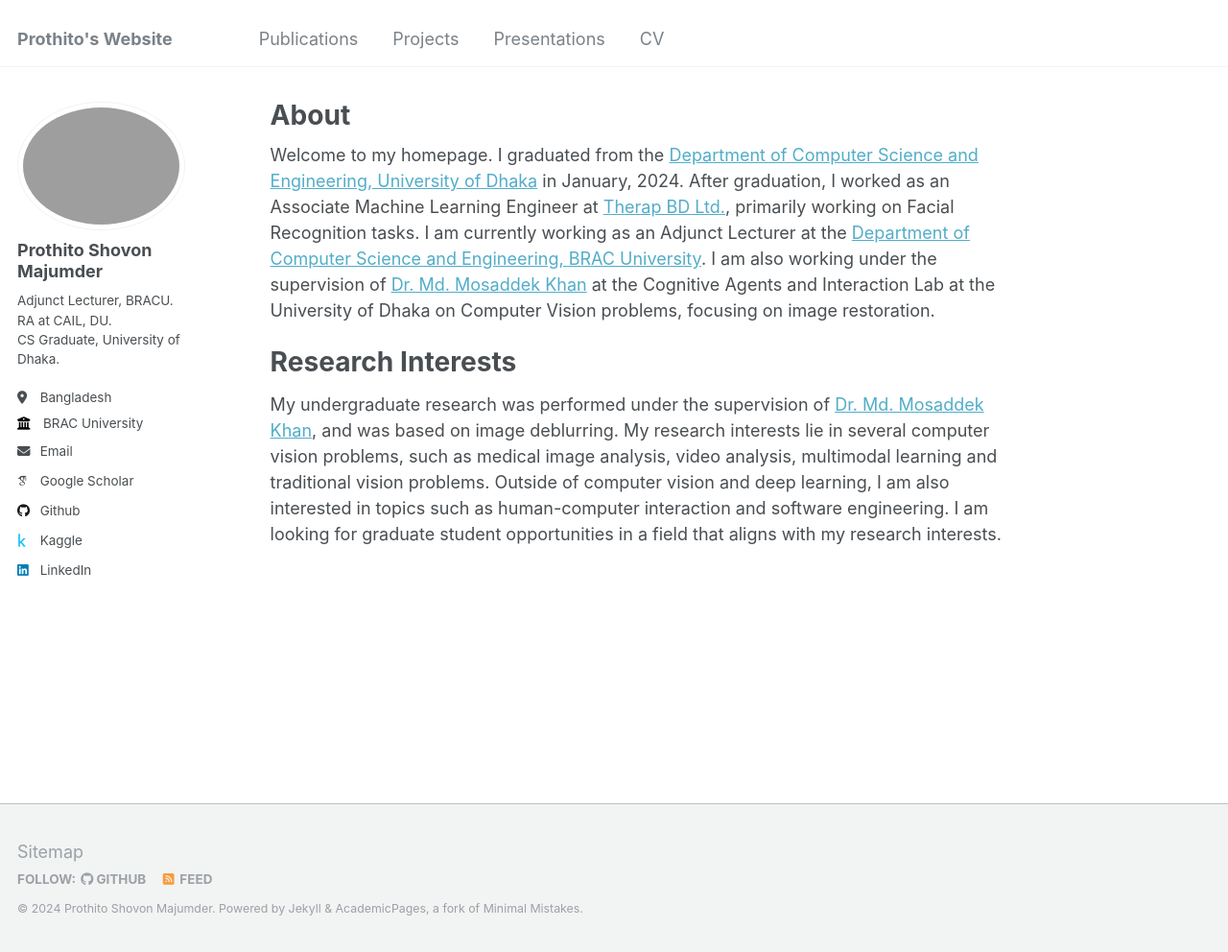
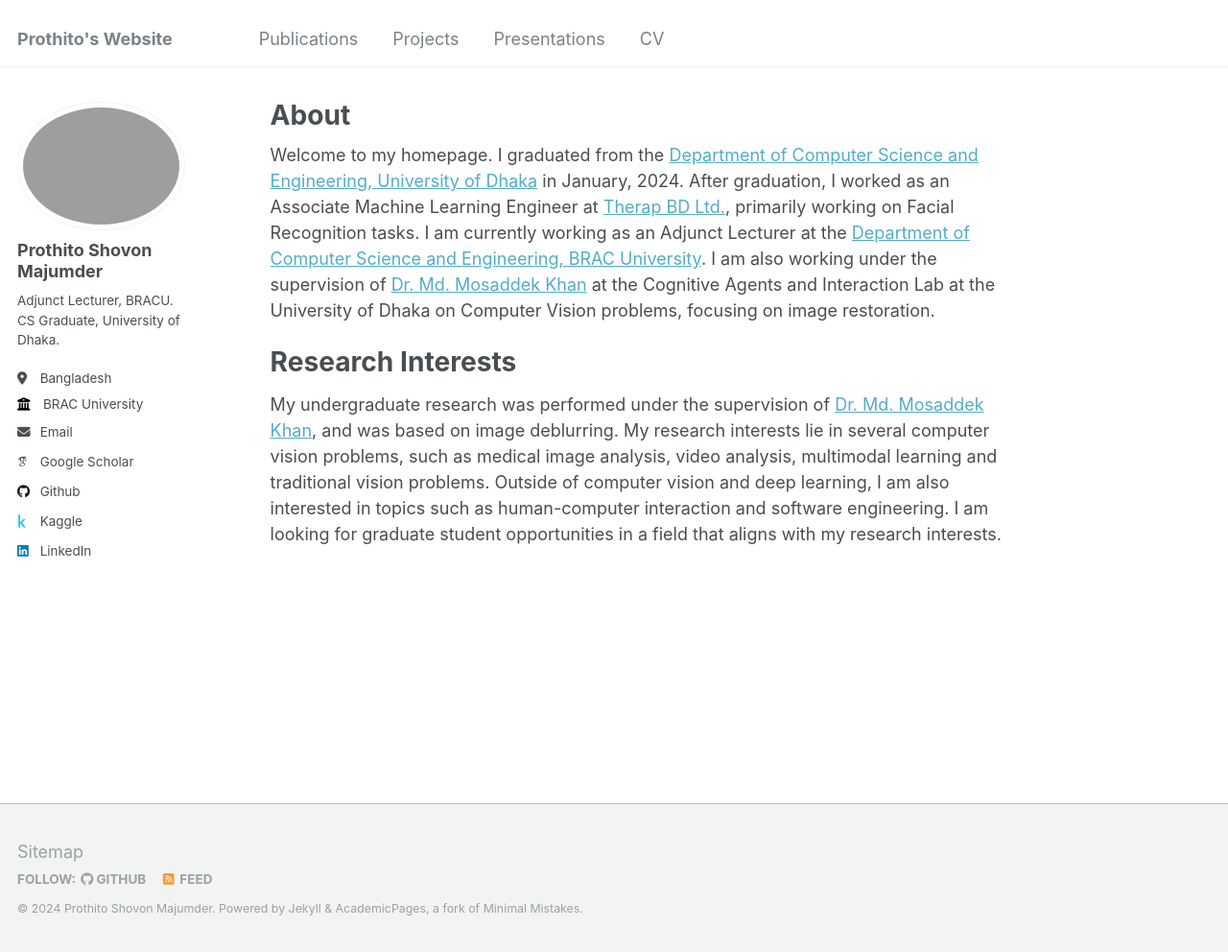
Before and after one commit to prothitoshovon/prothitoshovon.github.io, a Jekyll site: the page built from _pages/about.md, in a window 1280 px wide and 992 px high. Shown: the whole window at 96% size. Built offline with Jekyll 4.4.1, drawn with Linux system fonts in a browser that asks for light colours; some web fonts are replaced.

Commit message:
homepage modified

```diff
--- a/_config.yml
+++ b/_config.yml
@@ -24,7 +24,7 @@
   avatar           : "profile.jpg"
   name             : "Prothito Shovon Majumder"
   pronouns         : # example: "she/her"
-  bio              : "Adjunct Lecturer, BRACU.<br>RA at CAIL, DU.<br>CS Graduate, University of Dhaka."
+  bio              : "Adjunct Lecturer, BRACU.<br>CS Graduate, University of Dhaka."
   location         : "Bangladesh"
   employer         : "BRAC University"
   uri              : # URL
```
